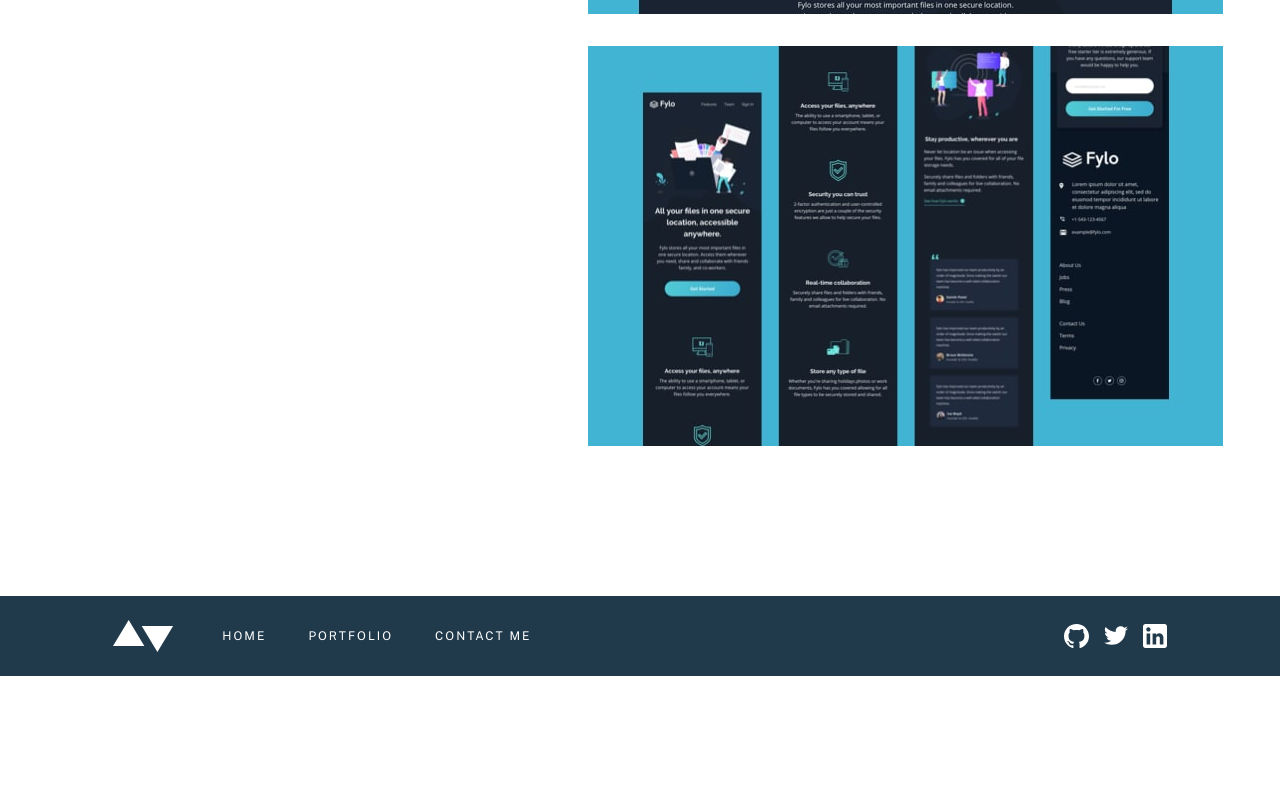
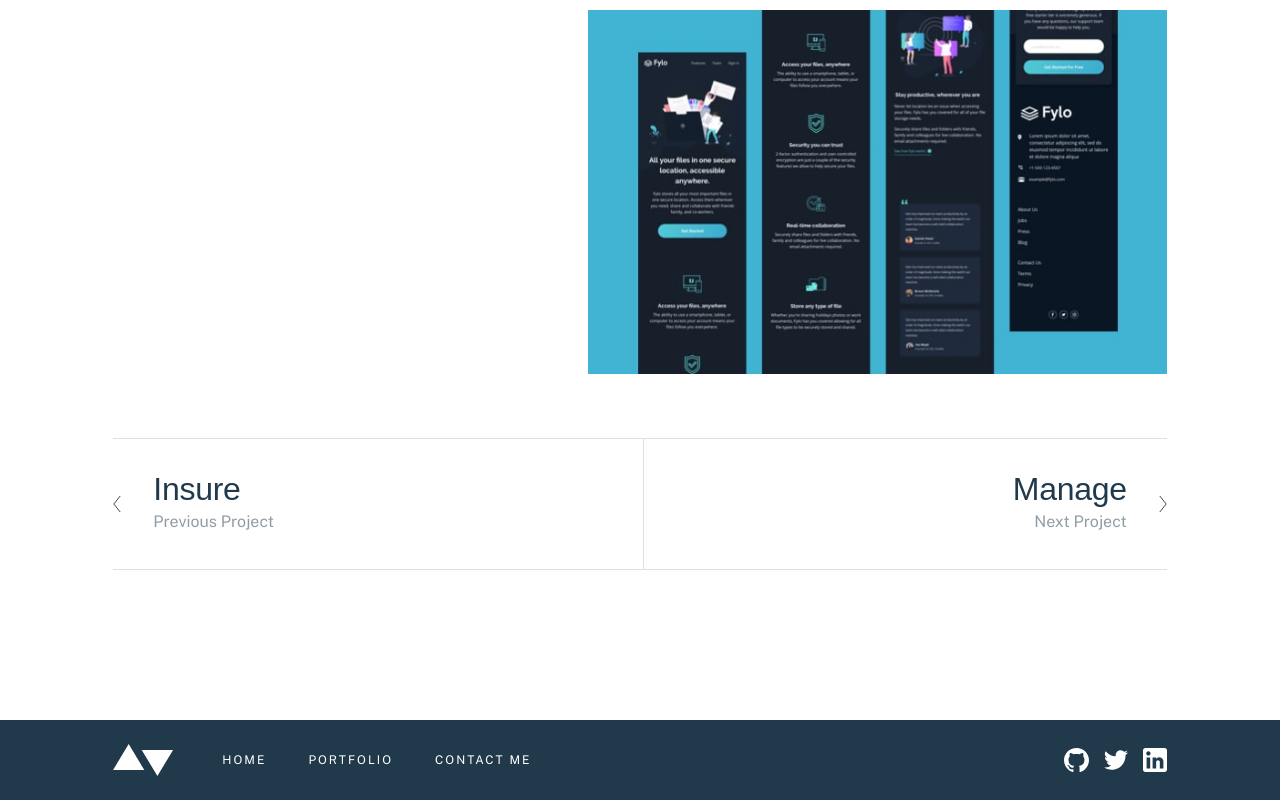
Before and after one commit to codezeloss/minimalist-portfolio-website, a React (Vite) app: page /portfolio/fylo in a window 1280 px wide. Shown: the part 1518-2318 px from the top of the page. Before the commit the page ends 2194 px from the top, so only its background shows below. Built offline with nearby package versions, Linux system fonts and the light colour scheme; a web font is replaced by a local one.

Commit message:
Implementing the nav btw projects

```diff
--- a/src/App.jsx
+++ b/src/App.jsx
@@ -29,6 +29,10 @@ function App() {
                 type={projectsDetails.manage.type}
                 techStack={projectsDetails.manage.techStack}
                 backgroundText={projectsDetails.manage.backgroundText}
+                prevProject={projectsDetails.fylo.title}
+                prevpLink={projectsDetails.fylo.pLink}
+                nextProject={projectsDetails.bookmark.title}
+                nextpLink={projectsDetails.bookmark.pLink}
               />
             }
           />
@@ -45,6 +49,10 @@ function App() {
                 type={projectsDetails.bookmark.type}
                 techStack={projectsDetails.bookmark.techStack}
                 backgroundText={projectsDetails.bookmark.backgroundText}
+                prevProject={projectsDetails.manage.title}
+                prevpLink={projectsDetails.manage.pLink}
+                nextProject={projectsDetails.insure.title}
+                nextpLink={projectsDetails.insure.pLink}
               />
             }
           />
@@ -61,6 +69,10 @@ function App() {
                 type={projectsDetails.insure.type}
                 techStack={projectsDetails.insure.techStack}
                 backgroundText={projectsDetails.insure.backgroundText}
+                prevProject={projectsDetails.bookmark.title}
+                prevpLink={projectsDetails.bookmark.pLink}
+                nextProject={projectsDetails.fylo.title}
+                nextpLink={projectsDetails.fylo.pLink}
               />
             }
           />
@@ -77,6 +89,10 @@ function App() {
                 type={projectsDetails.fylo.type}
                 techStack={projectsDetails.fylo.techStack}
                 backgroundText={projectsDetails.fylo.backgroundText}
+                prevProject={projectsDetails.insure.title}
+                prevpLink={projectsDetails.insure.pLink}
+                nextProject={projectsDetails.manage.title}
+                nextpLink={projectsDetails.manage.pLink}
               />
             }
           />
--- /dev/null
+++ b/src/components/ProjectsNavigation/ProjectsNavigation.jsx
@@ -0,0 +1,53 @@
+import { Link } from "react-router-dom";
+import icons from "../../constants/images/icons";
+
+const ProjectsNavigation = ({
+  prevProject,
+  nextProject,
+  prevpLink,
+  nextpLink,
+}) => {
+  const smoothScroll = () => {
+    window.scrollTo({ top: 0, left: 0, behavior: "smooth" });
+  };
+
+  return (
+    <div className="border-y-[1px] border-dark-blue/[.15] mt-[64px] flex flex-row justify-between items-center">
+      <Link to={`../portfolio/${prevpLink}`} onClick={smoothScroll}>
+        <div className="flex flex-row my-[32px] gap-[32px] items-center justify-center">
+          <img
+            className="w-[8px] h-[16px]"
+            src={icons.arrowLeft}
+            alt="arrow left"
+          />
+          <div className="flex flex-col items-start">
+            <h3>{prevProject}</h3>
+            <span className="text-dark-blue/[.5] font-publicsans font-normal leading-[30px]">
+              Previous Project
+            </span>
+          </div>
+        </div>
+      </Link>
+
+      <div className="w-[1px] h-[130px] bg-dark-blue/[.15]" />
+
+      <Link to={`../portfolio/${nextpLink}`} onClick={smoothScroll}>
+        <div className="flex flex-row my-[32px] gap-[32px] items-center justify-center">
+          <div className="flex flex-col items-end">
+            <h3>{nextProject}</h3>
+            <span className="text-dark-blue/[.5] font-publicsans font-normal leading-[30px]">
+              Next Project
+            </span>
+          </div>
+          <img
+            className="w-[8px] h-[16px]"
+            src={icons.arrowRight}
+            alt="arrow right"
+          />
+        </div>
+      </Link>
+    </div>
+  );
+};
+
+export default ProjectsNavigation;
--- a/src/components/SocialMedia/SocialMedia.jsx
+++ b/src/components/SocialMedia/SocialMedia.jsx
@@ -1,9 +1,21 @@
 const SocialMedia = ({ twitterImg, githubImg, linkedinImg }) => {
   return (
     <div className="flex flex-row gap-[15px] items-center">
-      <img className="w-[25px] h-[24px]" src={githubImg} alt="github" />
-      <img className="w-[24px] h-[19.5px]" src={twitterImg} alt="twitter" />
-      <img className="w-[24px] h-[24px]" src={linkedinImg} alt="linkedin" />
+      <img
+        className="w-[25px] h-[24px] cursor-pointer"
+        src={githubImg}
+        alt="github"
+      />
+      <img
+        className="w-[24px] h-[19.5px] cursor-pointer"
+        src={twitterImg}
+        alt="twitter"
+      />
+      <img
+        className="w-[24px] h-[24px] cursor-pointer"
+        src={linkedinImg}
+        alt="linkedin"
+      />
     </div>
   );
 };
--- a/src/constants/content/projects-details.js
+++ b/src/constants/content/projects-details.js
@@ -20,6 +20,7 @@ const manage = {
   },
   title: "Manage",
   altTitle: "Manage project picture",
+  pLink: "manage",
   description:
     "This project required me to build a fully responsive landing page to the designs provided. I used HTML5, along with CSS Grid and JavaScript for the areas that required interactivity, such as the testimonial slider.",
   type: "Interaction Design / Front End Development",
@@ -49,6 +50,7 @@ const bookmark = {
   },
   title: "Bookmark",
   altTitle: "Bookmark project picture",
+  pLink: "bookmark",
   description:
     "This project required me to build a fully responsive landing page to the designs provided. I used HTML5, along with CSS Grid and JavaScript for the areas that required interactivity, such as the features section.",
   type: "Interaction Design / Front End Development",
@@ -78,6 +80,7 @@ const insure = {
   },
   title: "Insure",
   altTitle: "Insure project picture",
+  pLink: "insure",
   description:
     "This was a small project which mostly consisted of HTML and CSS. I built a fully-responsive landing page. The only JavaScript this project required was to enable the toggling of the mobile navigation.",
   type: "Interaction Design / Front End Development",
@@ -107,6 +110,7 @@ const fylo = {
   },
   title: "Fylo",
   altTitle: "Fylo project picture",
+  pLink: "fylo",
   description:
     "This project was built in pure HTML and CSS. I had mobile and desktop designs to work to and built it so that it was fully-responsive. I took a mobile-first approach and used modern CSS like Flexbox and Grid for layout purposes.",
   type: "Interaction Design / Front End Development",
--- a/src/container/Portfolio/ProjectDetailPage.jsx
+++ b/src/container/Portfolio/ProjectDetailPage.jsx
@@ -1,4 +1,6 @@
 // import projectsDetails from "../../constants/content/projects-details";
+import { useEffect } from "react";
+import ProjectsNavigation from "../../components/ProjectsNavigation/ProjectsNavigation";
 import Card from "../../UI/Card";
 
 const ProjectDetailPage = ({
@@ -11,10 +13,18 @@ const ProjectDetailPage = ({
   type,
   techStack,
   backgroundText,
+  prevProject,
+  nextProject,
+  prevpLink,
+  nextpLink,
 }) => {
   const smoothScroll = () => {
     window.scrollTo({ top: 0, left: 0, behavior: "smooth" });
   };
+
+  useEffect(() => {
+    smoothScroll();
+  }, []);
 
   return (
     <Card>
@@ -46,7 +56,7 @@ const ProjectDetailPage = ({
           <div className="w-[635px]">
             <div>
               <h3>Project Background</h3>
-              <p className="p-body2 mt-[28px] w-[635px]">{backgroundText}</p>
+              <p className="p-body2 mt-[28px] w-[100%]">{backgroundText}</p>
             </div>
             <div className="mt-[40px]">
               <h3>Static Previews</h3>
@@ -58,6 +68,13 @@ const ProjectDetailPage = ({
           </div>
         </div>
       </div>
+
+      <ProjectsNavigation
+        prevProject={prevProject}
+        nextProject={nextProject}
+        prevpLink={prevpLink}
+        nextpLink={nextpLink}
+      />
     </Card>
   );
 };
--- a/src/pages/ContactMe.jsx
+++ b/src/pages/ContactMe.jsx
@@ -5,7 +5,7 @@ import Card from "../UI/Card";
 
 const ContactMe = () => {
   useEffect(() => {
-      window.scrollTo({ top: 0, left: 0, behavior: "smooth" });
+    window.scrollTo({ top: 0, left: 0, behavior: "smooth" });
   }, []);
 
   return (
```
Also changed, not shown: 1 other file (tests, documents, lock files or other folders).
